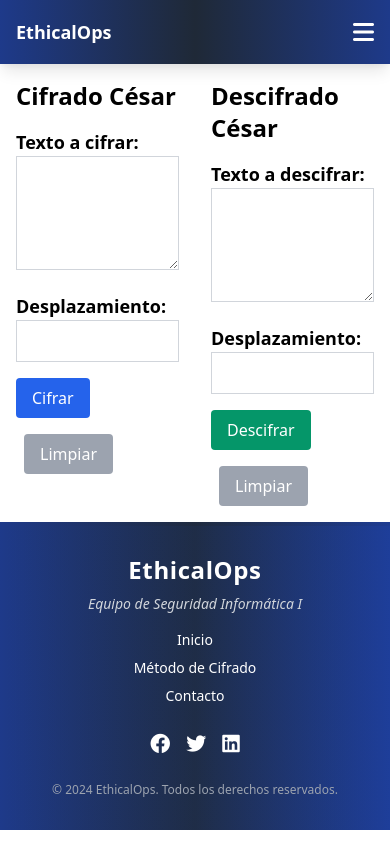
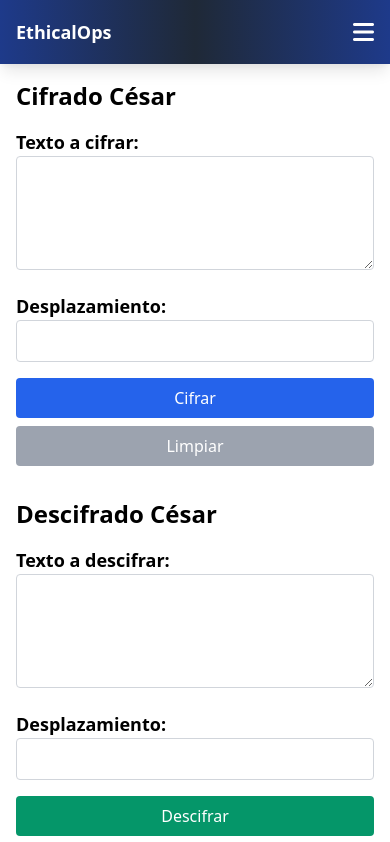
Before and after one commit to RoyDevTEAM/Cifrado-Cesar, an Angular app: page /cifrado in a window 390 px wide. Shown: the top 842 px of the page. Built offline with nearby package versions, Linux system fonts and the light colour scheme.

Commit message:
Update cifrado.component.html

```diff
--- a/src/app/components/cifrado/cifrado.component.html
+++ b/src/app/components/cifrado/cifrado.component.html
@@ -1,16 +1,18 @@
 <app-header></app-header>
-<div class="container mx-auto p-4 grid grid-cols-2 gap-8">
+<div class="container mx-auto p-4 grid grid-cols-1 md:grid-cols-2 gap-8">
     <div>
         <h1 class="text-2xl font-bold mb-4">Cifrado César</h1>
 
         <label for="texto" class="block text-lg font-semibold">Texto a cifrar:</label>
-        <textarea id="texto" [(ngModel)]="texto" rows="4" class="border border-gray-300 p-2 w-full"></textarea>
+        <textarea id="texto" [(ngModel)]="texto" rows="4" class="border border-gray-300 p-2 w-full rounded"></textarea>
 
         <label for="desplazamiento" class="block text-lg font-semibold mt-4">Desplazamiento:</label>
-        <input type="number" id="desplazamiento" [(ngModel)]="desplazamiento" class="border border-gray-300 p-2 w-full" (change)="validarDesplazamiento()"/>
+        <input type="number" id="desplazamiento" [(ngModel)]="desplazamiento" class="border border-gray-300 p-2 w-full rounded" (change)="validarDesplazamiento()"/>
 
-        <button (click)="cifrarTexto()" class="bg-blue-600 text-white py-2 px-4 mt-4 rounded">Cifrar</button>
-        <button (click)="limpiarCifrado()" class="bg-gray-400 text-white py-2 px-4 mt-4 ml-2 rounded">Limpiar</button>
+        <div class="flex flex-wrap mt-4">
+            <button (click)="cifrarTexto()" class="bg-blue-600 text-white py-2 px-4 rounded w-full md:w-auto mb-2 md:mb-0 mr-0 md:mr-2">Cifrar</button>
+            <button (click)="limpiarCifrado()" class="bg-gray-400 text-white py-2 px-4 rounded w-full md:w-auto">Limpiar</button>
+        </div>
 
         <div *ngIf="cifradoAnimado" class="mt-4 text-blue-500 font-bold">
             Cifrando en tiempo real...
@@ -18,7 +20,7 @@
 
         <div *ngIf="resultadoCifrado" class="mt-4">
             <h2 class="text-xl font-semibold">Resultado Cifrado:</h2>
-            <p class="border border-gray-300 p-2">{{ resultadoCifrado }}</p>
+            <p class="border border-gray-300 p-2 rounded">{{ resultadoCifrado }}</p>
         </div>
     </div>
 
@@ -26,17 +28,19 @@
         <h1 class="text-2xl font-bold mb-4">Descifrado César</h1>
 
         <label for="textoCifradoInput" class="block text-lg font-semibold">Texto a descifrar:</label>
-        <textarea id="textoCifradoInput" [(ngModel)]="textoCifradoInput" rows="4" class="border border-gray-300 p-2 w-full"></textarea>
+        <textarea id="textoCifradoInput" [(ngModel)]="textoCifradoInput" rows="4" class="border border-gray-300 p-2 w-full rounded"></textarea>
 
         <label for="desplazamientoDescifrado" class="block text-lg font-semibold mt-4">Desplazamiento:</label>
-        <input type="number" id="desplazamientoDescifrado" [(ngModel)]="desplazamientoDescifrado" class="border border-gray-300 p-2 w-full" (change)="validarDesplazamiento()"/>
+        <input type="number" id="desplazamientoDescifrado" [(ngModel)]="desplazamientoDescifrado" class="border border-gray-300 p-2 w-full rounded" (change)="validarDesplazamiento()"/>
 
-        <button (click)="descifrarTexto()" class="bg-green-600 text-white py-2 px-4 mt-4 rounded">Descifrar</button>
-        <button (click)="limpiarDescifrado()" class="bg-gray-400 text-white py-2 px-4 mt-4 ml-2 rounded">Limpiar</button>
+        <div class="flex flex-wrap mt-4">
+            <button (click)="descifrarTexto()" class="bg-green-600 text-white py-2 px-4 rounded w-full md:w-auto mb-2 md:mb-0 mr-0 md:mr-2">Descifrar</button>
+            <button (click)="limpiarDescifrado()" class="bg-gray-400 text-white py-2 px-4 rounded w-full md:w-auto">Limpiar</button>
+        </div>
 
         <div *ngIf="resultadoDescifrado" class="mt-4">
             <h2 class="text-xl font-semibold">Resultado Descifrado:</h2>
-            <p class="border border-gray-300 p-2">{{ resultadoDescifrado }}</p>
+            <p class="border border-gray-300 p-2 rounded">{{ resultadoDescifrado }}</p>
         </div>
     </div>
 </div>
```
